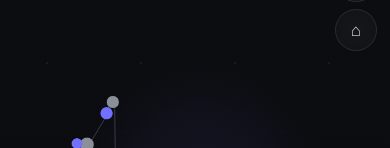
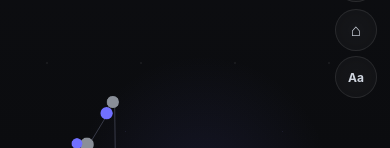
Before and after one commit to currenjin/cosmic-filament, a React (Vite) app: page / in a window 390 px wide. Shown: the part 172-320 px from the top of the page. Built offline with nearby package versions, Linux system fonts and the light colour scheme.

Commit message:
feat: add graph label visibility toggle

```diff
--- a/src/App.tsx
+++ b/src/App.tsx
@@ -1,4 +1,5 @@
 import { lazy, Suspense, useCallback, useEffect, useMemo, useState } from 'react'
+import { LabelToggle } from './components/LabelToggle'
 import { NodeDetails } from './components/NodeDetails'
 import { ViewModeSwitch, type ViewMode } from './components/ViewModeSwitch'
 import { loadThoughtDatabase } from './domain/data'
@@ -20,6 +21,7 @@ export default function App({ initialDatabase }: AppProps) {
   const [mode, setMode] = useState<ViewMode>('all')
   const [searchOpen, setSearchOpen] = useState(false)
   const [query, setQuery] = useState('')
+  const [showLabels, setShowLabels] = useState(false)
 
   useEffect(() => {
     if (initialDatabase) return
@@ -101,8 +103,9 @@ export default function App({ initialDatabase }: AppProps) {
       )}
 
       <Suspense fallback={<div className="graph-loading">Cosmic Web을 펼치는 중…</div>}>
-        <GraphCanvas web={web} mode={mode} selectedId={selectedId} query={query} onSelect={selectNode} />
+        <GraphCanvas web={web} mode={mode} selectedId={selectedId} query={query} showLabels={showLabels} onSelect={selectNode} />
       </Suspense>
+      <LabelToggle visible={showLabels} onChange={setShowLabels} />
       <ViewModeSwitch value={mode} onChange={setMode} nearbyDisabled={!selectedId} />
 
       {web.diagnostics.length > 0 && (
--- a/src/components/GraphCanvas.tsx
+++ b/src/components/GraphCanvas.tsx
@@ -10,6 +10,7 @@ interface GraphCanvasProps {
   mode: ViewMode
   selectedId?: string
   query: string
+  showLabels: boolean
   onSelect: (nodeId: string) => void
 }
 
@@ -58,6 +59,7 @@ const graphStyle = [
   { selector: '.faded', style: { opacity: 0.07 } },
   { selector: 'edge.faded', style: { opacity: 0.025 } },
   { selector: 'node.zoom-labeled', style: { 'text-opacity': 1 } },
+  { selector: 'node.labels-visible', style: { 'text-opacity': 1 } },
   { selector: 'node.hover-neighbor', style: { 'text-opacity': 1 } },
   { selector: 'node.hover-dim', style: { opacity: 0.1, 'text-opacity': 0 } },
   { selector: 'edge.hover-dim', style: { opacity: 0.04 } },
@@ -115,7 +117,7 @@ function toElements(web: CosmicWeb): ElementDefinition[] {
   ]
 }
 
-export function GraphCanvas({ web, mode, selectedId, query, onSelect }: GraphCanvasProps) {
+export function GraphCanvas({ web, mode, selectedId, query, showLabels, onSelect }: GraphCanvasProps) {
   const containerRef = useRef<HTMLDivElement>(null)
   const cyRef = useRef<Core | null>(null)
   const [ready, setReady] = useState(false)
@@ -217,6 +219,12 @@ export function GraphCanvas({ web, mode, selectedId, query, onSelect }: GraphCan
     })
   }, [mode, query, ready, selectedId, web])
 
+  useEffect(() => {
+    const cy = cyRef.current
+    if (!cy || !ready) return
+    cy.nodes().toggleClass('labels-visible', showLabels)
+  }, [ready, showLabels])
+
   function zoomBy(factor: number) {
     const cy = cyRef.current
     if (cy) cy.animate({ zoom: cy.zoom() * factor, duration: 180 })
--- /dev/null
+++ b/src/components/LabelToggle.tsx
@@ -0,0 +1,19 @@
+interface LabelToggleProps {
+  visible: boolean
+  onChange: (visible: boolean) => void
+}
+
+export function LabelToggle({ visible, onChange }: LabelToggleProps) {
+  return (
+    <button
+      className="label-toggle"
+      type="button"
+      aria-label="노드 이름 표시"
+      aria-pressed={visible}
+      title="노드 이름 표시"
+      onClick={() => onChange(!visible)}
+    >
+      Aa
+    </button>
+  )
+}
--- a/src/styles.css
+++ b/src/styles.css
@@ -85,7 +85,7 @@ button:focus-visible, a:focus-visible, input:focus-visible {
 .identity h1 { margin: 0; font-size: 16px; font-weight: 590; letter-spacing: -0.24px; }
 .identity p { margin: 3px 0 0; color: var(--muted); font-size: 11px; white-space: nowrap; overflow: hidden; text-overflow: ellipsis; }
 
-.icon-button, .graph-controls button {
+.icon-button, .graph-controls button, .label-toggle {
   display: grid;
   place-items: center;
   border: 1px solid var(--border);
@@ -95,7 +95,7 @@ button:focus-visible, a:focus-visible, input:focus-visible {
   cursor: pointer;
 }
 .icon-button { width: 42px; height: 42px; border-radius: 50%; font-size: 21px; }
-.icon-button:hover, .graph-controls button:hover { background: var(--surface-hover); color: var(--text); }
+.icon-button:hover, .graph-controls button:hover, .label-toggle:hover { background: var(--surface-hover); color: var(--text); }
 
 .graph-stage, .cytoscape-canvas { position: absolute; inset: 0; }
 .graph-loading {
@@ -115,6 +115,22 @@ button:focus-visible, a:focus-visible, input:focus-visible {
   gap: 7px;
 }
 .graph-controls button { width: 40px; height: 40px; border-radius: 50%; font-size: 17px; }
+.label-toggle {
+  position: absolute;
+  z-index: 18;
+  top: calc(235px + env(safe-area-inset-top));
+  right: clamp(14px, 3vw, 30px);
+  width: 40px;
+  height: 40px;
+  border-radius: 50%;
+  font-size: 12px;
+  font-weight: 650;
+}
+.label-toggle[aria-pressed="true"] {
+  color: #eeeefe;
+  border-color: rgba(113, 112, 255, 0.42);
+  background: rgba(113, 112, 255, 0.22);
+}
 .legend {
   position: absolute;
   left: clamp(15px, 3vw, 30px);
@@ -318,6 +334,7 @@ button:focus-visible, a:focus-visible, input:focus-visible {
   .icon-button { width: 39px; height: 39px; }
   .graph-controls { top: calc(83px + env(safe-area-inset-top)); right: 13px; }
   .graph-controls button { width: 42px; height: 42px; }
+  .label-toggle { top: calc(228px + env(safe-area-inset-top)); right: 13px; width: 42px; height: 42px; }
   .legend { bottom: calc(76px + env(safe-area-inset-bottom)); left: 50%; translate: -50% 0; }
   .view-mode { bottom: calc(18px + env(safe-area-inset-bottom)); }
   .diagnostic { display: none; }
```
Also changed, not shown: 1 other file (tests, documents, lock files or other folders).
